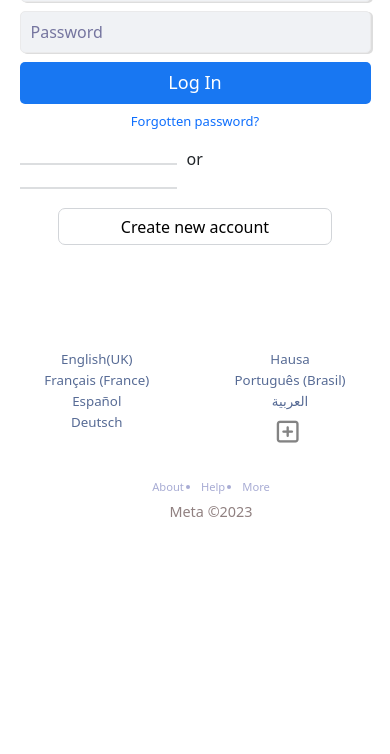
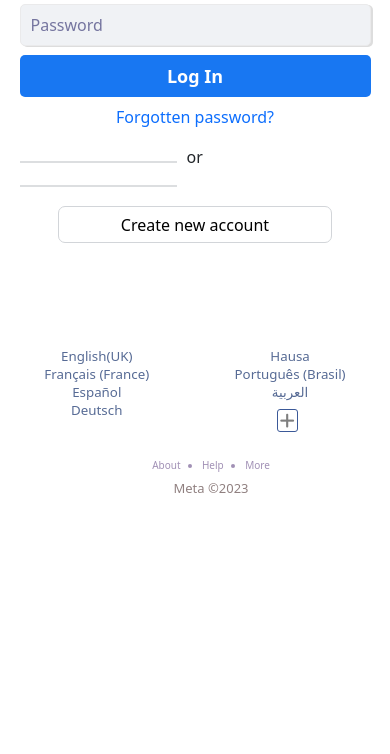
Before and after one commit to Demzy06/Facebook-clone, a plain HTML site: page index.html in a window 390 px wide. Shown: the part 90-844 px from the top of the page. Drawn offline with nearby package versions, Linux system fonts and the light colour scheme.

Commit message:
html and css changes

```diff
--- a/index.html
+++ b/index.html
@@ -14,9 +14,9 @@
       <h2 class="text-center header-text">facebook</h2>
     </header>
     <form action="">
-      <input type="text" placeholder="Mobile or email address" class="box">
+      <input type="email" placeholder="Mobile or email address" class="box" required>
       <br>
-      <input type="text" placeholder="Password" class="box">
+      <input type="password" placeholder="Password" class="box" required>
       <br>
       <button>Log In</button>
     </form>
@@ -40,7 +40,7 @@
         <p>Hausa</p>
         <p>Português (Brasil)</p>
         <p>العربية</p>
-        <i class="fa-regular fa-square-plus"></i>
+        <i class="fa-solid fa-plus"></i>
       </div>
     </div>
 
--- a/style.css
+++ b/style.css
@@ -11,6 +11,7 @@ main {
 .header-text {
   color: #0866FF;
   margin-bottom:10px ;
+  font-size: larger;
   font-weight: bold;
 }
 .box {
@@ -33,11 +34,13 @@ button{
   border-radius: 5px;
   background-color: #1877F2;
   color:White;
+  font-weight: bold;
   font-size: large;
   /* box-shadow: ; */
 }
 .form-p {
-  font-size:small;
+  margin-top: 8px;
+  font-size:medium;
   color: #1877F4;
 }
 p a {
@@ -79,7 +82,7 @@ footer{
 }
 .language p {
   font-size: smaller;
-  line-height: 5px;
+  line-height: 2px;
   text-align: center;
   color: #576B95;
 }
@@ -87,9 +90,13 @@ footer{
   margin: 0px 0px 0px 5rem;
 }
 i{
-  color: #838383;
-  font-size: 25px;
+  color: #7F7F7F;
+  font-size: 17px;
   margin-left: 38%;
+  border: 1px solid #3B5998;
+  border-radius: 3px;
+  padding: 2px;
+
 }
 ul{
   display: flex;
@@ -99,18 +106,20 @@ ul{
   margin-top: 2rem;
 }
 ul li{
-  font-size: 0.7rem;
-  color: #A8ACD4;
+  font-size: 10px;
+  color: #A190B5;
+  line-height: 1px;
   /* margin-right: 20px; */
 }
 .ftr-1{
   list-style: none;
 }
-.meta {
-  font-size: 0.9rem;
+.meta{
+  font-size: 13px;
   width: 80%;
   margin: auto;
-  margin-top: 5px;
+  margin-top: 13px;
+  color: #A190B5;
 }
 .meta p{
   text-align: center;
```
